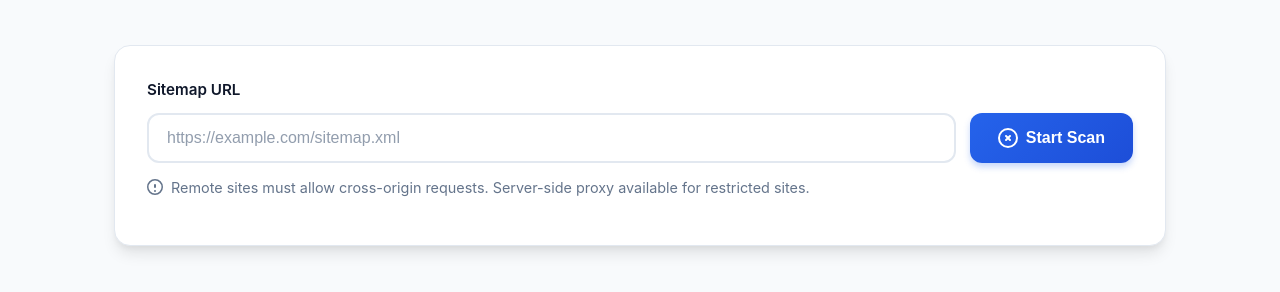
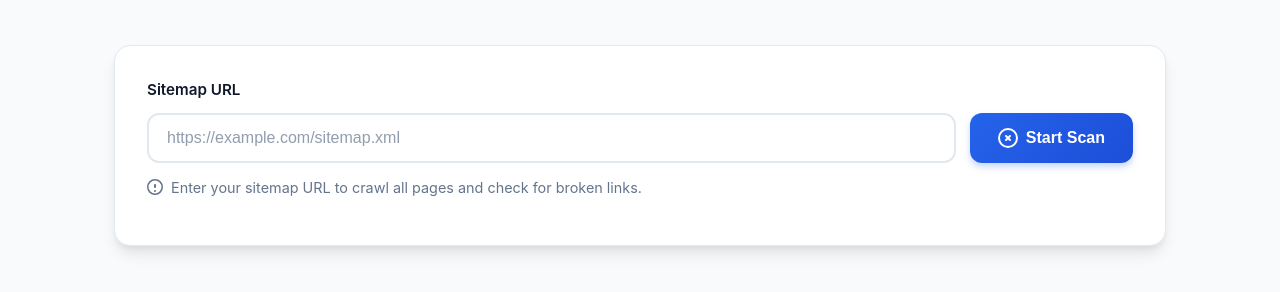
Before and after one commit to tanmay-pathak/broken-link-checker, a website: page public/index.html in a window 1280 px wide. Shown: the part 256-548 px from the top of the page. Drawn offline with Linux system fonts and the light colour scheme.

Commit message:
chore: :pencil: text

```diff
--- a/public/index.html
+++ b/public/index.html
@@ -50,7 +50,7 @@
           <svg width="16" height="16" viewBox="0 0 16 16" fill="currentColor" style="vertical-align: -0.2em;">
             <path d="M8 1.5a6.5 6.5 0 100 13 6.5 6.5 0 000-13zM0 8a8 8 0 1116 0A8 8 0 010 8zm8-3a1 1 0 011 1v2a1 1 0 11-2 0V6a1 1 0 011-1zm0 6a1 1 0 100 2 1 1 0 000-2z"/>
           </svg>
-          Remote sites must allow cross-origin requests. Server-side proxy available for restricted sites.
+          Enter your sitemap URL to crawl all pages and check for broken links.
         </p>
       </form>
 
```
